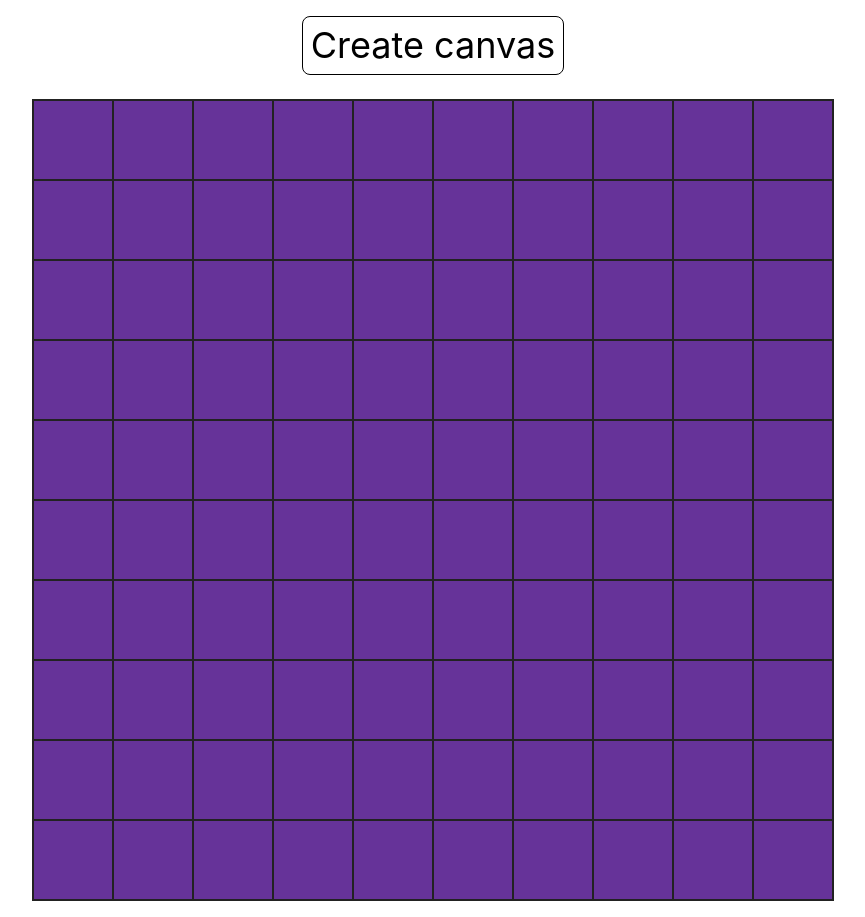
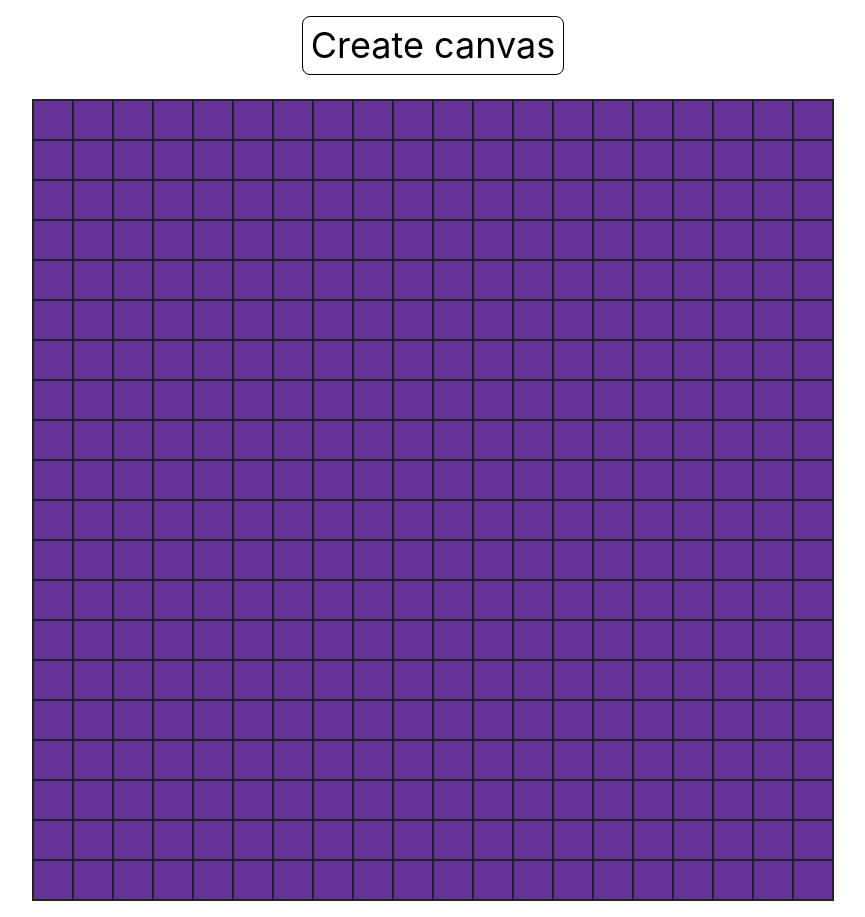
Before and after one commit to Contrigra/js-etch-a-sketch, a plain HTML site: page index.html in a window 1280 px wide. Shown: the whole page, without its empty margins (207-1072 px from the left). Drawn offline with Linux system fonts and the light colour scheme.

Commit message:
Canvas generation works properly now

```diff
--- a/css/style.css
+++ b/css/style.css
@@ -22,25 +22,23 @@ button {
 
 .canvas {
   margin: 16px 96px 16px;
+  display: grid;
   height: 800px;
   width: 800px;
   border: 1px solid #222222;
 
+
   /* flex */
-  display: flex;
-  justify-content: start;
-  align-content: stretch;
-  flex-wrap: wrap;
+  /*display: flex;*/
+  /*flex-wrap: wrap;*/
+  /*flex-direction: row;*/
+
+
 }
-
-/* TODO сделать так, чтобы пиксели автоматически разрастались и
-    переносились на другую строку */
 
 .pixel {
   box-sizing: border-box;
   background-color: rebeccapurple;
-  flex: 1 1 800px;
-  max-width: 10%;
-
   border: 1px solid #222222;
+  /*flex-basis: 80px;*/
 }
--- a/js/main.js
+++ b/js/main.js
@@ -14,20 +14,31 @@
 */
 
 const canvas = document.querySelector('.canvas');
+document.querySelector('.create-canvas-button').addEventListener('click', () => createCanvas(20)) // TODO remove 20
 
-function createCanvas(i = 32) {
-    let canvas = document.querySelector('.canvas');
 
+function changeColor(e) {
+    const randomR = Math.floor(Math.random() * 256)
+    const randomG = Math.floor(Math.random() * 256)
+    const randomB = Math.floor(Math.random() * 256)
+    e.target.style.backgroundColor = `rgb(${randomR}, ${randomG}, ${randomB})`
 }
 
+function clearCanvas() {
+    let pixels = document.querySelectorAll('.pixel')
+    pixels.forEach(e.remove)
+}
+function createCanvas(size) {
+    canvas.style.gridTemplateColumns = `repeat(${size}, 1fr)`
+    canvas.style.gridTemplateRows = `repeat(${size}, 1fr)`
 
-document.querySelector('.create-canvas-button').addEventListener('click', () => createCanvas())
+    for (let i = 0; i < size * size; i++) {
+        const pixel = document.createElement('div')
+        pixel.classList.add('pixel')
+        pixel.addEventListener('mouseover', changeColor)
+        pixel.addEventListener('mousedown', changeColor)
+        canvas.appendChild(pixel)
+    }
+}
 
-let pixel = document.createElement('div');
-pixel.classList.add('pixel');
-
-for (let i = 0; i < 100; i++) {
-    let pixel = document.createElement('div');
-    pixel.classList.add('pixel');
-    canvas.append(pixel);
-}
+createCanvas(20)
```
